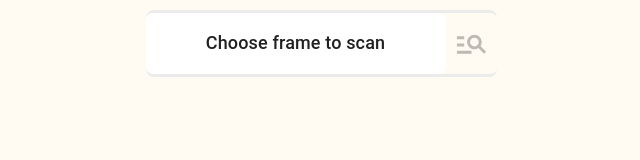
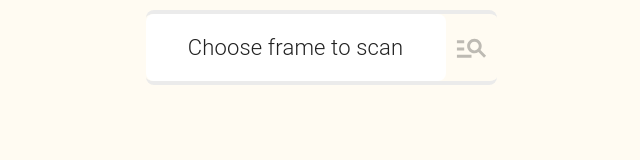
Before and after one commit to AnyWayDude/figma-typography-plugin, a React app: page / in a window 1280 px wide. Shown: the top 160 px of the page, without its empty margins (319-959 px from the left). Built offline with nearby package versions, Linux system fonts and the light colour scheme.

Commit message:
fix: plugin ui

```diff
--- a/src/app/components/App.tsx
+++ b/src/app/components/App.tsx
@@ -44,7 +44,9 @@ function App() {
       </Box>
       <Box sx={{ display: 'flex', alignItems: 'center', flexDirection: 'column' }}>
         {textNodeCollection.length === 0 && frameName !== '' ? (
-          <Typography sx={{ textAlign: 'center', mt: 2 }}>The font does not need correction</Typography>
+          <Typography sx={{ textAlign: 'center', mt: 2, fontSize: '30px', fontWeight: '700' }}>
+            Font in selected frame is okay
+          </Typography>
         ) : (
           scanResult.map((textNode) => <ScannedElements key={textNode.id} data={textNode} />)
         )}
--- a/src/app/components/ScanCard.tsx
+++ b/src/app/components/ScanCard.tsx
@@ -17,7 +17,7 @@ const ScanCard = ({ onClick, disabled, frameName }: prorps) => {
         alignItems: 'center',
         mt: '5px',
         mb: '10px',
-        border: '3px #EBEBEB solid',
+        border: '4px #EBEBEB solid',
         borderStyle: 'solid none solid none',
         borderRadius: 2,
       }}
@@ -31,7 +31,7 @@ const ScanCard = ({ onClick, disabled, frameName }: prorps) => {
           borderRadius: 2,
         }}
       >
-        <Typography sx={{ fontSize: 18, p: 2, fontWeight: '500' }} variant="h6">
+        <Typography sx={{ fontSize: 22, p: 2, fontWeight: '300' }} variant="h6">
           {frameName ? `Frame name: ${frameName}` : 'Choose frame to scan'}
         </Typography>
       </Card>
```
